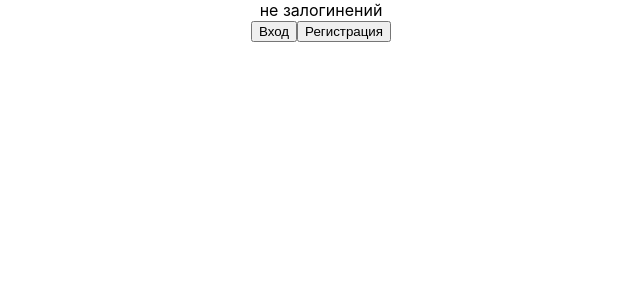
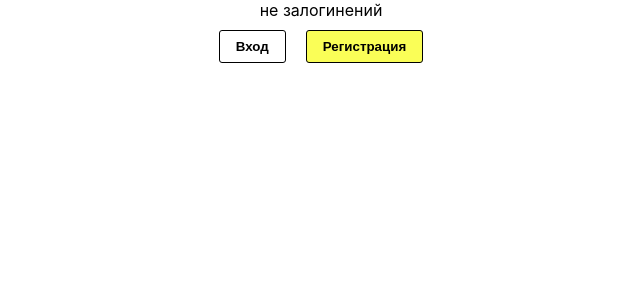
Before and after one commit to Virtual-Sports/Web, a React (Create React App) app: page / in a window 1280 px wide. Shown: the top 300 px of the page, without its empty margins (319-959 px from the left). Built offline with nearby package versions, Linux system fonts and the light colour scheme.

Commit message:
Fix style,

```diff
--- a/src/App.js
+++ b/src/App.js
@@ -18,16 +18,29 @@ function App() {
                 {token ? <div>Залогинений</div> : <div>не залогинений</div>}
 
                 {!token && (
-                    <button onClick={() => setIsLoginModalVisible(true)}>
+                    <button
+                        className={styles.defaultButton}
+                        onClick={() => setIsLoginModalVisible(true)}
+                    >
                         Вход
                     </button>
                 )}
                 {!token && (
-                    <button onClick={() => setIsRegistrationModalVisible(true)}>
+                    <button
+                        className={`${styles.defaultButton} ${styles.yellow}`}
+                        onClick={() => setIsRegistrationModalVisible(true)}
+                    >
                         Регистрация
                     </button>
                 )}
-                {token && <button onClick={() => setToken(null)}>Выход</button>}
+                {token && (
+                    <button
+                        className={styles.defaultButton}
+                        onClick={() => setToken(null)}
+                    >
+                        Выход
+                    </button>
+                )}
                 {isLoginModalVisible && (
                     <LoginModal
                         setToken={setToken}
--- a/src/App.module.css
+++ b/src/App.module.css
@@ -2,3 +2,16 @@
     text-align: center;
     position: relative;
 }
+
+.defaultButton {
+    padding: 8px 16px;
+    margin: 10px;
+    background-color: #fff;
+    border: 1px solid #000;
+    border-radius: 3px;
+    font-weight: bold;
+}
+
+.yellow {
+    background-color: #fafe57;
+}
```
